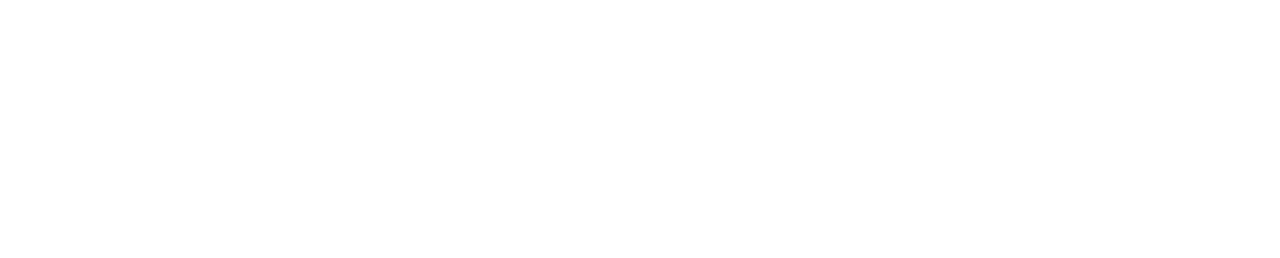
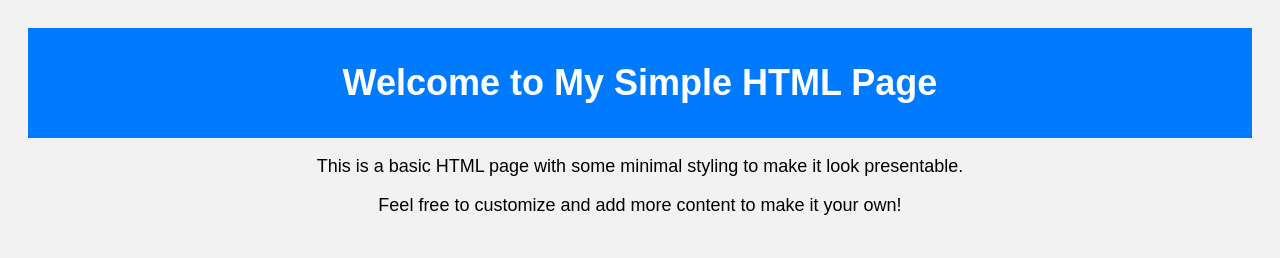
Before and after one commit to TonioElPuebloSchool/Test_Site, a plain HTML site: page index.html in a window 1280 px wide. Drawn offline with Linux system fonts and the light colour scheme.

Commit message:
Update index.html

```diff
--- a/index.html
+++ b/index.html
@@ -1,10 +1,36 @@
 <!DOCTYPE html>
-<html>
-    <head>
-        <title>Une page HTML vierge</title>
-        <meta charset="utf-8" />
-    </head>
-    <body>
-
-    </body>
+<html lang="en">
+<head>
+    <meta charset="UTF-8">
+    <meta name="viewport" content="width=device-width, initial-scale=1.0">
+    <title>Simple HTML Page</title>
+    <style>
+        body {
+            font-family: Arial, sans-serif;
+            background-color: #f2f2f2;
+            text-align: center;
+            padding: 20px;
+        }
+        header {
+            background-color: #007bff;
+            color: #fff;
+            padding: 10px;
+        }
+        h1 {
+            font-size: 36px;
+        }
+        p {
+            font-size: 18px;
+        }
+    </style>
+</head>
+<body>
+    <header>
+        <h1>Welcome to My Simple HTML Page</h1>
+    </header>
+    <main>
+        <p>This is a basic HTML page with some minimal styling to make it look presentable.</p>
+        <p>Feel free to customize and add more content to make it your own!</p>
+    </main>
+</body>
 </html>
```
